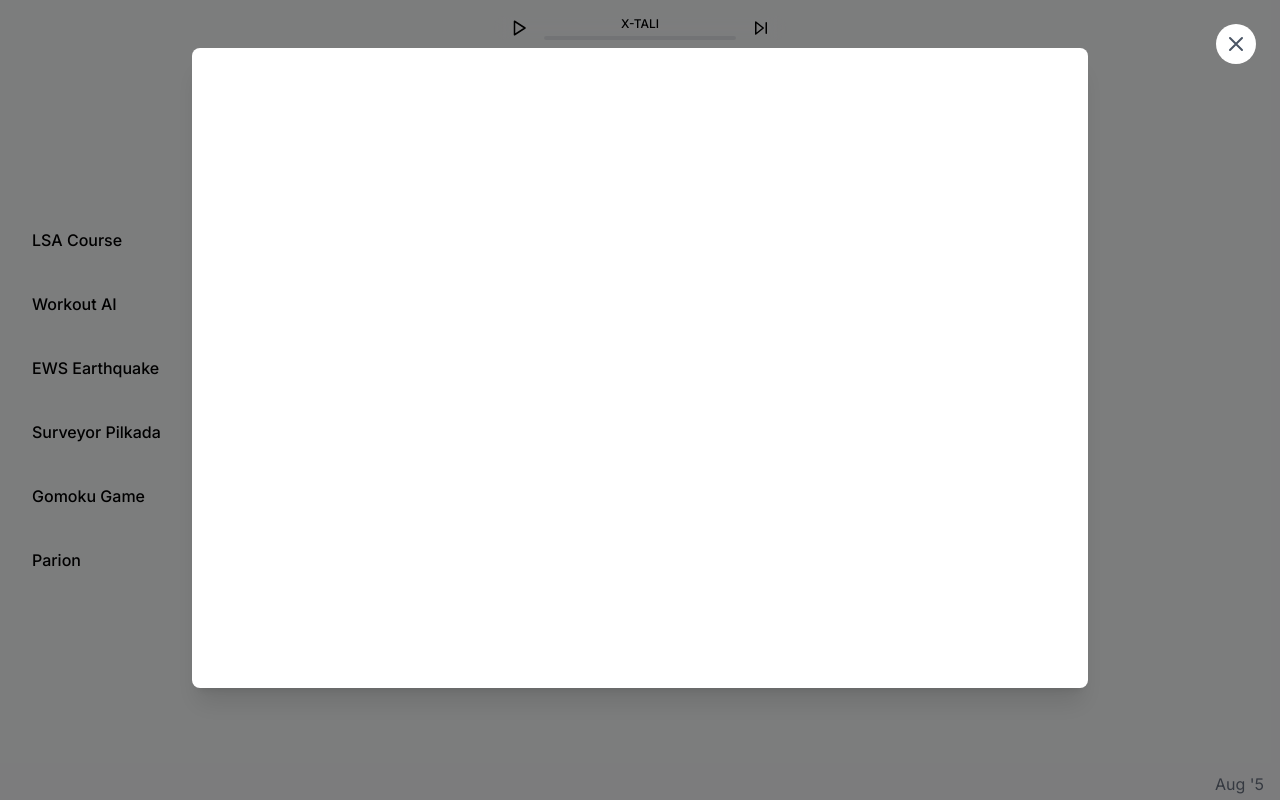
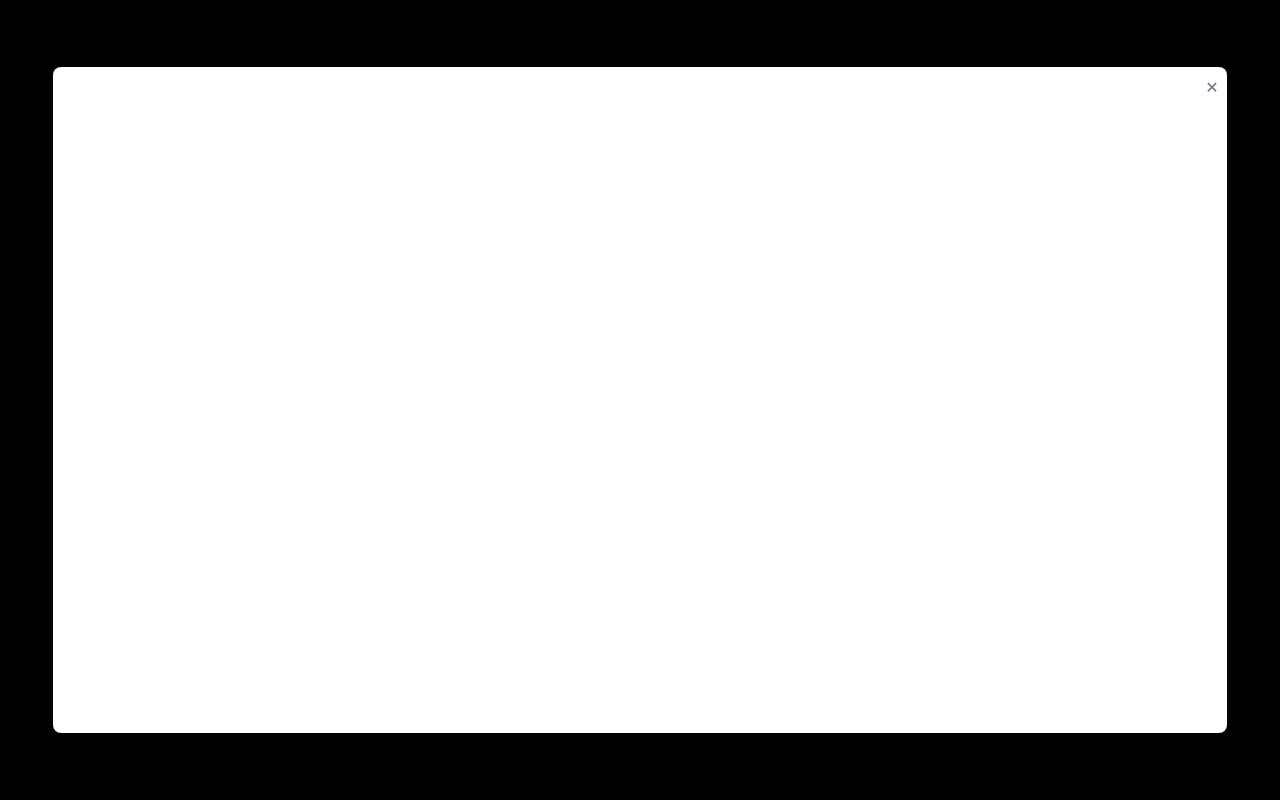
Before and after one commit to amaralkaff/clean-portfolio, a Next.js app: page / in a window 1280 px wide. Both pictures are taken after a click on the button "Resume". Built offline with nearby package versions, Linux system fonts and the light colour scheme.

Commit message:
fix: improve error handling and loading states for assets, audio player, and PDF viewer

```diff
--- a/app/components/AssetLoader.tsx
+++ b/app/components/AssetLoader.tsx
@@ -8,7 +8,11 @@ const loadImages = async (imageUrls: string[]): Promise<boolean> => {
       const img = new Image();
       img.src = url;
       img.onload = () => resolve();
-      img.onerror = () => reject();
+      img.onerror = () => {
+        console.error(`Failed to load image: ${url}`);
+        // Resolve instead of reject to continue loading other images
+        resolve();
+      };
     });
   };
 
@@ -23,6 +27,7 @@ const loadImages = async (imageUrls: string[]): Promise<boolean> => {
 
 const AssetLoader: React.FC<{ onLoadComplete: () => void }> = ({ onLoadComplete }) => {
   const [progress, setProgress] = useState(0);
+  const [failedImages, setFailedImages] = useState<string[]>([]);
 
   useEffect(() => {
     const logoUrls = [
@@ -42,6 +47,8 @@ const AssetLoader: React.FC<{ onLoadComplete: () => void }> = ({ onLoadComplete
     ];
 
     let mounted = true;
+    let retryCount = 0;
+    const maxRetries = 3;
 
     const load = async () => {
       // Start loading animation
@@ -53,8 +60,38 @@ const AssetLoader: React.FC<{ onLoadComplete: () => void }> = ({ onLoadComplete
         }
       }, 100);
 
-      // Load all images
-      await loadImages(logoUrls);
+      // Load all images with retry logic
+      const loadWithRetry = async () => {
+        const failed: string[] = [];
+
+        for (const url of logoUrls) {
+          try {
+            await new Promise((resolve, reject) => {
+              const img = new Image();
+              img.onload = resolve;
+              img.onerror = () => {
+                failed.push(url);
+                resolve(); // Resolve to continue with other images
+              };
+              img.src = url;
+            });
+          } catch {
+            failed.push(url);
+          }
+        }
+
+        if (failed.length > 0 && retryCount < maxRetries) {
+          retryCount++;
+          console.log(`Retrying failed images (attempt ${retryCount}/${maxRetries})`);
+          await new Promise(resolve => setTimeout(resolve, 1000)); // Wait 1 second before retry
+          return loadWithRetry();
+        }
+
+        return failed;
+      };
+
+      const failedUrls = await loadWithRetry();
+      setFailedImages(failedUrls);
 
       // Complete loading
       clearInterval(progressInterval);
--- a/app/components/PDFViewerModal.tsx
+++ b/app/components/PDFViewerModal.tsx
@@ -1,4 +1,4 @@
-import React from 'react';
+import React, { useState } from 'react';
 import { motion, AnimatePresence } from 'framer-motion';
 
 interface PDFViewerModalProps {
@@ -8,74 +8,63 @@ interface PDFViewerModalProps {
 }
 
 const PDFViewerModal: React.FC<PDFViewerModalProps> = ({ isOpen, onClose, pdfUrl }) => {
-  if (!isOpen) return null;
+  const [isLoading, setIsLoading] = useState(true);
+  const [error, setError] = useState<string | null>(null);
+
+  const handleIframeLoad = () => {
+    setIsLoading(false);
+  };
+
+  const handleIframeError = () => {
+    setIsLoading(false);
+    setError('Failed to load PDF');
+  };
 
   return (
     <AnimatePresence>
+      {isOpen && (
         <motion.div
           initial={{ opacity: 0 }}
           animate={{ opacity: 1 }}
           exit={{ opacity: 0 }}
-        className="fixed inset-0 z-50 bg-black md:bg-black/50 md:p-4"
+          className="fixed inset-0 bg-black bg-opacity-50 flex items-center justify-center z-50"
+          onClick={onClose}
         >
-        {/* Mobile header bar */}
-        <div className="flex items-center justify-between bg-[#262626] p-4 md:hidden">
+          <motion.div
+            initial={{ scale: 0.95 }}
+            animate={{ scale: 1 }}
+            exit={{ scale: 0.95 }}
+            className="bg-white p-4 rounded-lg w-11/12 h-5/6 relative"
+            onClick={e => e.stopPropagation()}
+          >
             <button
               onClick={onClose}
-            className="text-white p-1"
-            aria-label="Close"
+              className="absolute top-2 right-2 text-gray-500 hover:text-gray-700"
             >
-            <svg
-              xmlns="http://www.w3.org/2000/svg"
-              className="h-6 w-6"
-              viewBox="0 0 24 24"
-              fill="none"
-              stroke="currentColor"
-              strokeWidth={2}
-            >
-              <path d="M18 6L6 18M6 6l12 12" />
-            </svg>
-          </button>
-          <div className="text-white font-medium">Resume</div>
-          <div className="w-6" /> {/* Spacer for alignment */}
-        </div>
-
-        {/* Desktop close button */}
-        <button
-          onClick={onClose}
-          className="hidden md:block absolute top-6 right-6 p-2 hover:bg-gray-100 rounded-full transition-colors bg-white"
-        >
-          <svg
-            xmlns="http://www.w3.org/2000/svg"
-            className="h-6 w-6 text-gray-600"
-            fill="none"
-            viewBox="0 0 24 24"
-            stroke="currentColor"
-          >
-            <path
-              strokeLinecap="round"
-              strokeLinejoin="round"
-              strokeWidth={2}
-              d="M6 18L18 6M6 6l12 12"
-            />
-          </svg>
+              ✕
             </button>
 
-        {/* Content wrapper */}
-        <motion.div
-          initial={{ opacity: 0, y: 20 }}
-          animate={{ opacity: 1, y: 0 }}
-          exit={{ opacity: 0, y: 20 }}
-          onClick={(e) => e.stopPropagation()}
-          className="h-[calc(100%-6rem)] md:h-[80vh] w-full md:max-w-4xl mx-auto mt-0 md:mt-8 bg-white md:rounded-lg overflow-hidden shadow-xl"
-        >
+            {isLoading && (
+              <div className="absolute inset-0 flex items-center justify-center">
+                <div className="animate-spin rounded-full h-12 w-12 border-b-2 border-gray-900"></div>
+              </div>
+            )}
+
+            {error && (
+              <div className="absolute inset-0 flex items-center justify-center text-red-500">
+                {error}
+              </div>
+            )}
+
             <iframe
-            src={`${pdfUrl}#view=FitH`}
+              src={pdfUrl}
               className="w-full h-full"
-            title="Resume PDF"
+              onLoad={handleIframeLoad}
+              onError={handleIframeError}
             />
           </motion.div>
         </motion.div>
+      )}
     </AnimatePresence>
   );
 };
--- a/app/components/PhonkMusicPlayer.tsx
+++ b/app/components/PhonkMusicPlayer.tsx
@@ -6,6 +6,8 @@ const PhonkMusicPlayer: React.FC = () => {
   const [progress, setProgress] = useState(0);
   const [currentTrack, setCurrentTrack] = useState(0);
   const audioRef = useRef<HTMLAudioElement | null>(null);
+  const [isLoading, setIsLoading] = useState(true);
+  const [error, setError] = useState<string | null>(null);
 
   const tracks = [
     {path: '/music/X-TALI.mp3', name: 'X-TALI'},
@@ -19,23 +21,37 @@ const PhonkMusicPlayer: React.FC = () => {
   useEffect(() => {
     const audio = audioRef.current;
     if (audio) {
+      setIsLoading(true);
+      setError(null);
       audio.src = tracks[currentTrack].path;
+
+      const handleCanPlayThrough = () => {
+        setIsLoading(false);
+      };
+
+      const handleError = (e: ErrorEvent) => {
+        setIsLoading(false);
+        setError(`Failed to load audio: ${e.message}`);
+        console.error("Error loading audio:", e);
+      };
+
+      audio.addEventListener('canplaythrough', handleCanPlayThrough);
+      audio.addEventListener('error', handleError);
+
       if (isPlaying) {
-        audio.play().catch(error => console.error("Error playing audio:", error));
+        audio.play().catch(error => {
+          setError(`Failed to play audio: ${error.message}`);
+          console.error("Error playing audio:", error);
+          setIsPlaying(false);
+        });
       }
+
+      return () => {
+        audio.removeEventListener('canplaythrough', handleCanPlayThrough);
+        audio.removeEventListener('error', handleError);
+      };
     }
-  }, [currentTrack]);
-
-  useEffect(() => {
-    const audio = audioRef.current;
-    if (audio) {
-      if (isPlaying) {
-        audio.play().catch(error => console.error("Error playing audio:", error));
-      } else {
-        audio.pause();
-      }
-    }
-  }, [isPlaying]);
+  }, [currentTrack, isPlaying]);
 
   useEffect(() => {
     const audio = audioRef.current;
```
Lines whose indentation alone changed are shown as unchanged.
